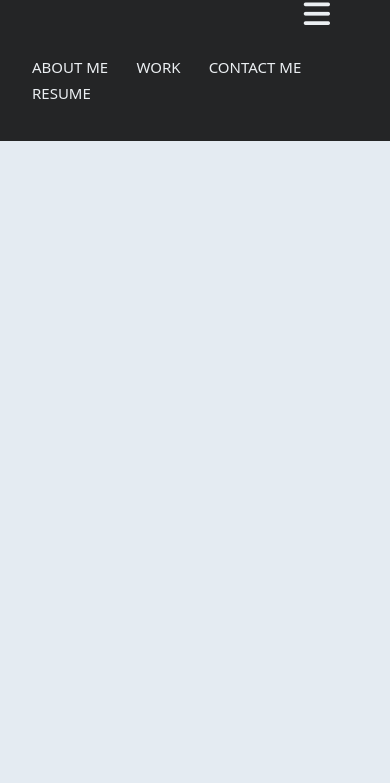
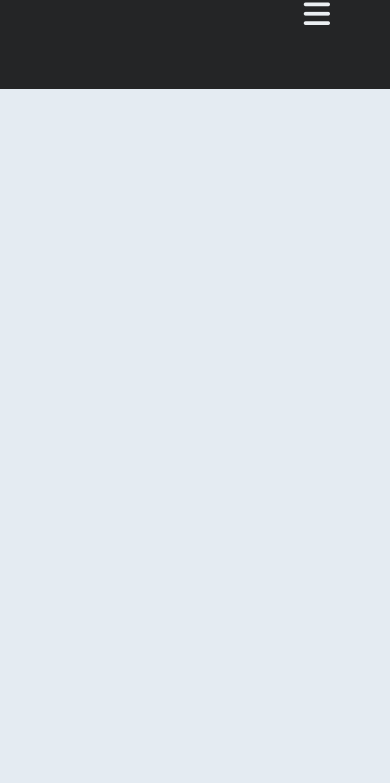
Before and after one commit to nicanthoni/project-professional-portfolio, a plain HTML site: page index.html in a window 390 px wide. Shown: the part 61-844 px from the top of the page. Drawn offline with Linux system fonts and the light colour scheme.

Commit message:
Updated <script> as the other was outdated. Finished media query, working to perfect it

```diff
--- a/assets/style.css
+++ b/assets/style.css
@@ -104,14 +104,35 @@ label #cancel {
       top: 20px;
       width: 130px;
     } nav ul li a {
-        font-size: 15px;
+        font-size: 16px;
     }
   }
   @media (max-width: 860px) {
     label #btn{
         display: block;
     }
+    ul {
+        position: fixed;
+        width: 100%;
+        height: 100vh;
+        background: var(--banner-background);
+        top: 80px;
+        left: -100%;
+        text-align: center;
+        transition: all .5s;
+    }
+    nav ul li {
+        display:block;
+        margin: 50px 0;
+        line-height: 30px;
+    }
     nav ul li a {
-        font-size: 15px;
+        font-size: 20px;
+    }
+    #check:checked ~ ul {
+        left: 0;
+    }
+    #check:checked ~ label #cancel {
+        display: block;
     }
   }
--- a/index.html
+++ b/index.html
@@ -8,7 +8,7 @@
     <link rel="stylesheet" href="./assets/reset.css" />
     <link rel="stylesheet" href="./assets/style.css" />
     <title>Nic Diaz's Portfolio</title>
-    <script src="https://kit.fontawesome.com/a076d05399.js" crossorigin="anonymous"></script>
+    <link rel="stylesheet" href="https://cdnjs.cloudflare.com/ajax/libs/font-awesome/6.4.2/css/all.min.css" integrity="sha512-z3gLpd7yknf1YoNbCzqRKc4qyor8gaKU1qmn+CShxbuBusANI9QpRohGBreCFkKxLhei6S9CQXFEbbKuqLg0DA==" crossorigin="anonymous" referrerpolicy="no-referrer" />
 </head>
 
 <body>
```
